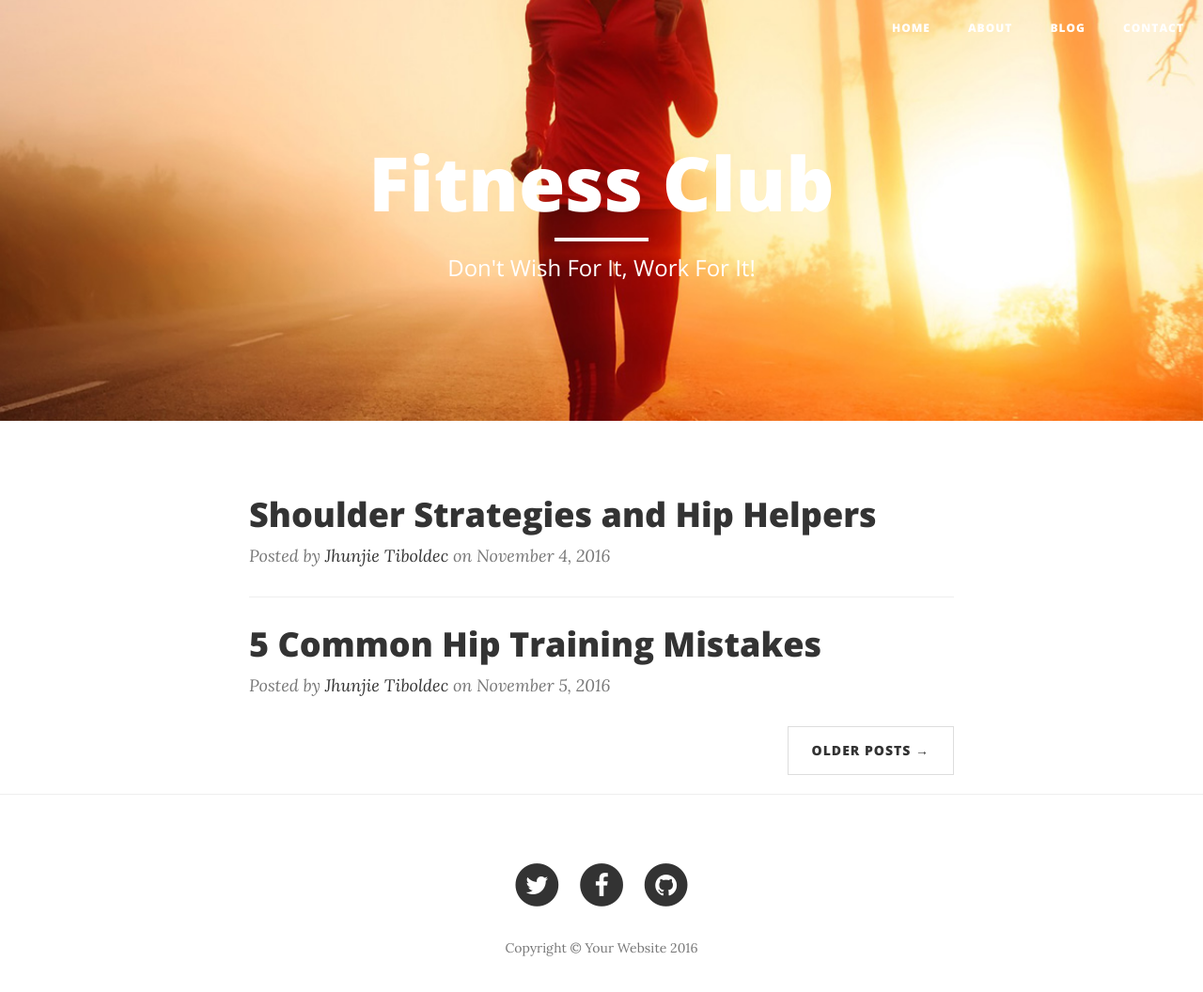
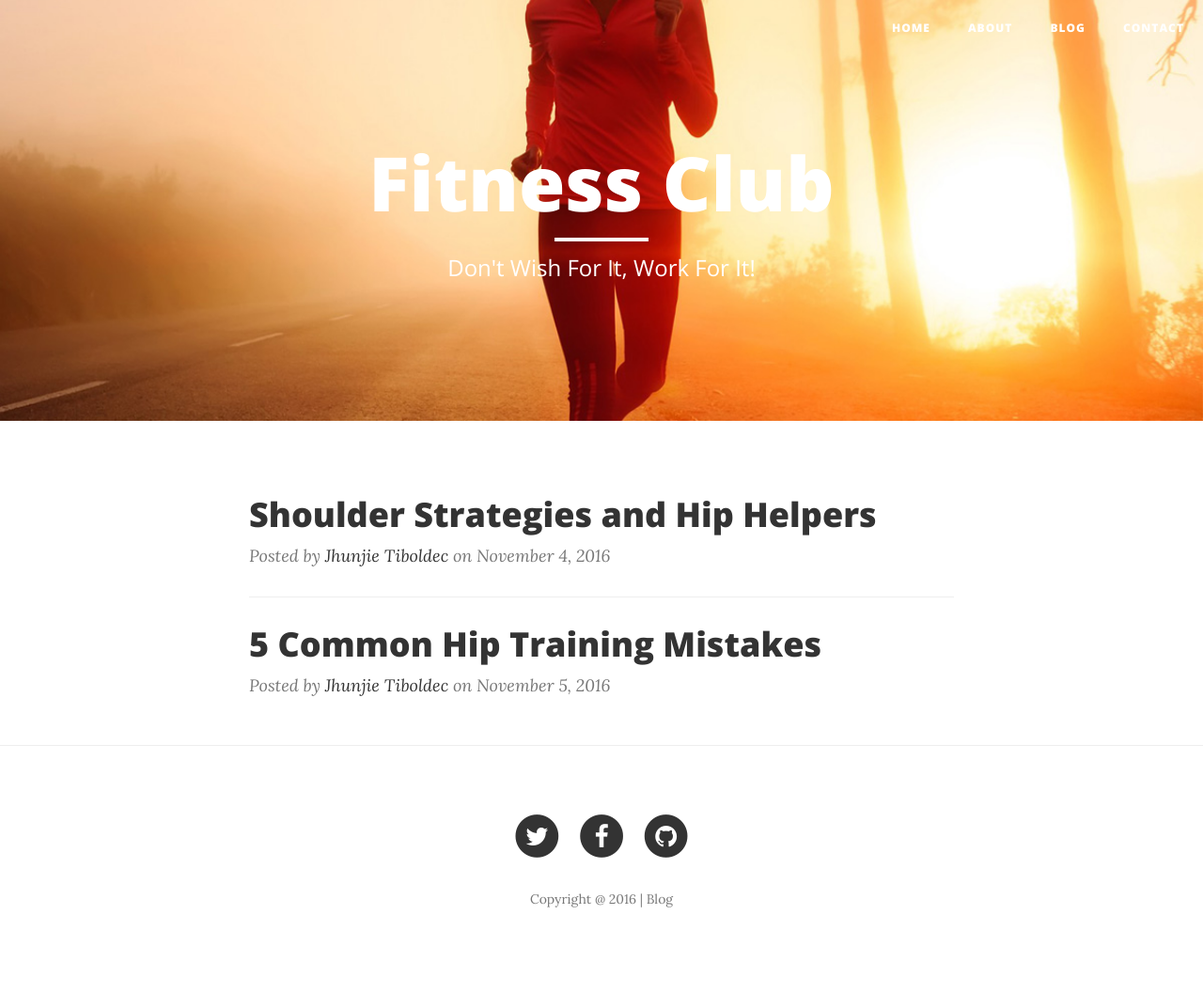
Before and after one commit to tiboldecjhunjie/Blog, a website: page index.html in a window 1280 px wide. Shown: the whole page at 94% size. After the commit the page ends 1033 px from the top, so only its background shows below. Drawn offline with nearby package versions, Linux system fonts and the light colour scheme.

Commit message:
Update index.html

```diff
--- a/index.html
+++ b/index.html
@@ -109,11 +109,7 @@
 
 
                 <!-- Pager -->
-                <ul class="pager">
-                    <li class="next">
-                        <a href="#">Older Posts &rarr;</a>
-                    </li>
-                </ul>
+
             </div>
         </div>
     </div>
@@ -151,7 +147,7 @@
                             </a>
                         </li>
                     </ul>
-                    <p class="copyright text-muted">Copyright &copy; Your Website 2016</p>
+                    <p class="copyright text-muted">Copyright @ 2016 | Blog</p>
                 </div>
             </div>
         </div>
```
